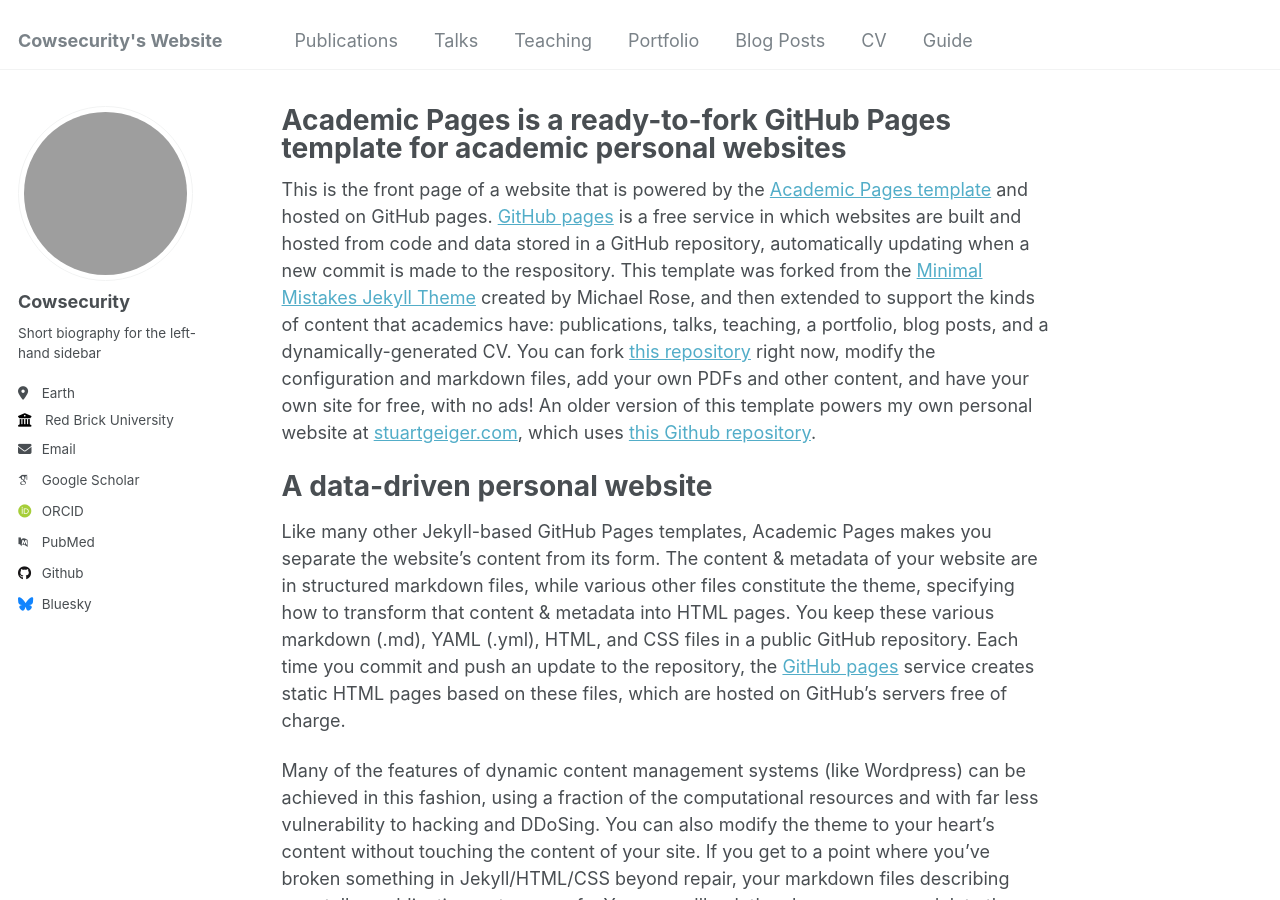
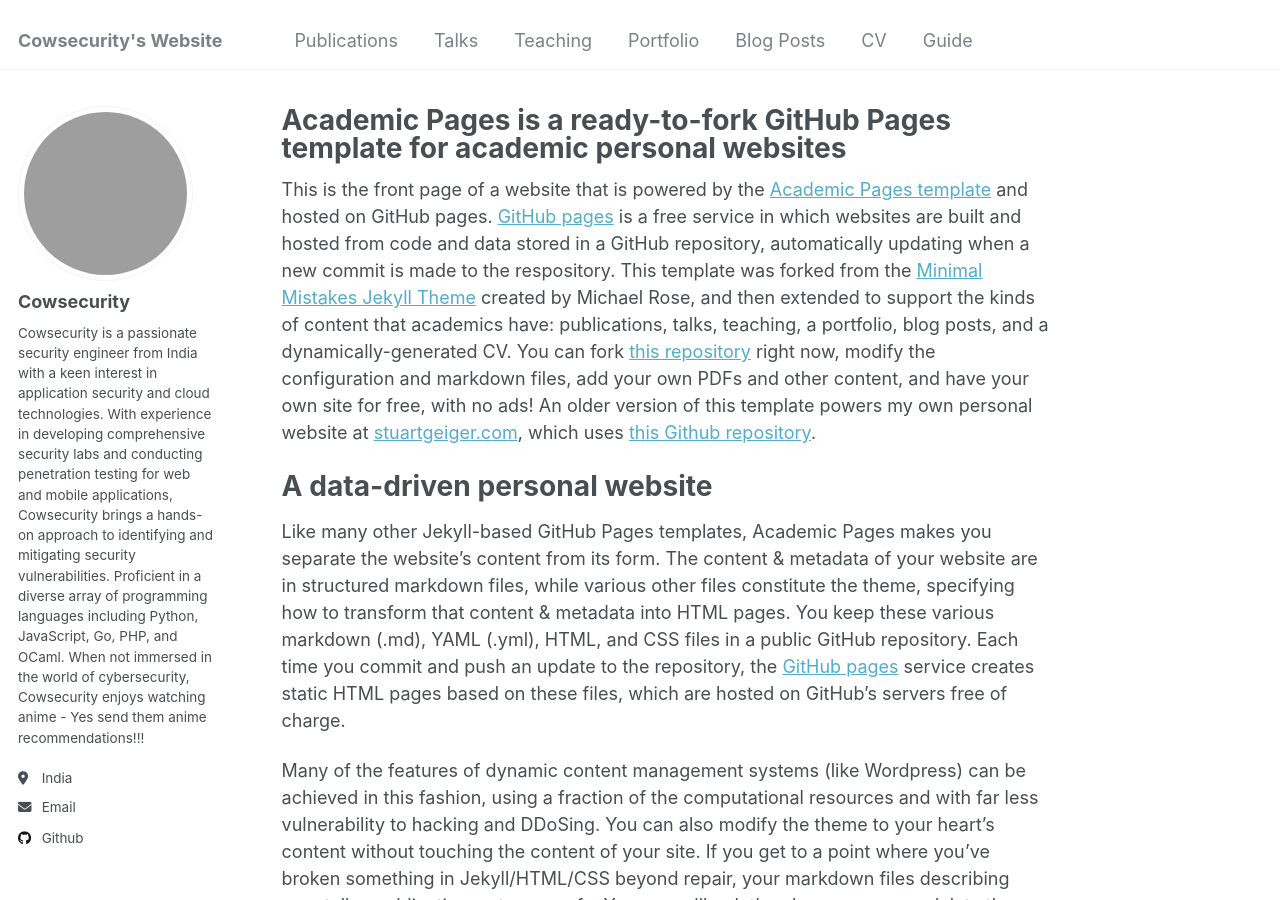
Before and after one commit to cowsecurity/cowsecurity.github.io, a Jekyll site: the page built from _pages/about.md, in a window 1280 px wide and 900 px high. Built offline with Jekyll 4.4.1, drawn with Linux system fonts in a browser that asks for light colours; some web fonts are replaced; grey boxes are pictures that could not be loaded.

Commit message:
I don't know what i am doing, just playing around with config.

```diff
--- a/_config.yml
+++ b/_config.yml
@@ -24,63 +24,64 @@ author:
   avatar           : "https://avatars.githubusercontent.com/u/74612612"
   name             : "Cowsecurity"
   pronouns         : # example: "she/her"
-  bio              : "Short biography for the left-hand sidebar"
-  location         : "Earth"
-  employer         : "Red Brick University"
+  bio              : "Cowsecurity is a passionate security engineer from India with a keen interest in application security and cloud technologies. With experience in developing comprehensive security labs and conducting penetration testing for web and mobile applications, Cowsecurity brings a hands-on approach to identifying and mitigating security vulnerabilities. Proficient in a diverse array of programming languages including Python, JavaScript, Go, PHP, and OCaml.
+When not immersed in the world of cybersecurity, Cowsecurity enjoys watching anime - Yes send them anime recommendations!!!"
+  location         : "India"
+  # employer         : "Red Brick University"
   uri              : # URL
-  email            : "none@example.org"
+  email            : "yashschauhan0@gmail.com"
 
   # Academic websites
-  arxiv            : # URL - Update with the correct link to your profile
-  googlescholar    : "https://scholar.google.com/citations?user=PS_CX0AAAAAJ"
-  impactstory      : # URL
-  orcid            : "http://orcid.org/yourorcidurl"
-  semantic         : # URL
-  pubmed           : "https://www.ncbi.nlm.nih.gov/pubmed/?term=john+snow"
-  researchgate     : # URL
+  # arxiv            : # URL - Update with the correct link to your profile
+  # googlescholar    : "https://scholar.google.com/citations?user=PS_CX0AAAAAJ"
+  # impactstory      : # URL
+  # orcid            : "http://orcid.org/yourorcidurl"
+  # semantic         : # URL
+  # pubmed           : "https://www.ncbi.nlm.nih.gov/pubmed/?term=john+snow"
+  # researchgate     : # URL
 
   # Repositories and software development
-  bitbucket        : # Username - Update with your username on the site
-  codepen          : # Username
-  dribbble         : # Username
-  github           : "academicpages"
-  kaggle           : # Username
-  stackoverflow    : # User number or user number and name (i.e., use "1" or "1/jeff-atwood")
+  # bitbucket        : # Username - Update with your username on the site
+  # codepen          : # Username
+  # dribbble         : # Username
+  github           : "cowsecurity"
+  # kaggle           : # Username
+  # stackoverflow    : # User number or user number and name (i.e., use "1" or "1/jeff-atwood")
 
   # Social media
-  bluesky          : "bsky.app" # Replace this with you Bluesky username
-  facebook         : # Username
-  flickr           : # Username
-  foursquare       : # Username
-  goodreads        : # Username
-  google_plus      : # Username
-  keybase          : # Username
-  instagram        : # Username
-  lastfm           : # Username
-  linkedin         : # Username
-  mastodon         : # URL
-  medium           : # URL
-  pinterest        : # Username
-  soundcloud       : # Username
-  steam            : # Username
-  telegram         : # URL
-  tumblr           : # Username
-  twitter          : # Username for X / Twitter
-  vine             : # Username
-  weibo            : # Username
-  wikipedia        : # Username
-  xing             : # Username
-  youtube          : # Username
-  zhihu            : # URL
+  # bluesky          : "bsky.app" # Replace this with you Bluesky username
+  # facebook         : # Username
+  # flickr           : # Username
+  # foursquare       : # Username
+  # goodreads        : # Username
+  # google_plus      : # Username
+  # keybase          : # Username
+  # instagram        : # Username
+  # lastfm           : # Username
+  # linkedin         : # Username
+  # mastodon         : # URL
+  # medium           : # URL
+  # pinterest        : # Username
+  # soundcloud       : # Username
+  # steam            : # Username
+  # telegram         : # URL
+  # tumblr           : # Username
+  # twitter          : # Username for X / Twitter
+  # vine             : # Username
+  # weibo            : # Username
+  # wikipedia        : # Username
+  # xing             : # Username
+  # youtube          : # Username
+  # zhihu            : # URL
 
 # Publication Category - The following the list of publication categories and their headings
-publication_category:
-  books:
-    title: 'Books'
-  manuscripts:
-    title: 'Journal Articles'
-  conferences:
-    title: 'Conference Papers'
+# publication_category:
+#   books:
+#     title: 'Books'
+#   manuscripts:
+#     title: 'Journal Articles'
+#   conferences:
+#     title: 'Conference Papers'
 
 # Site Settings
 teaser                   :  # filename of teaser fallback teaser image placed in /images/, .e.g. "500x300.png"
```
